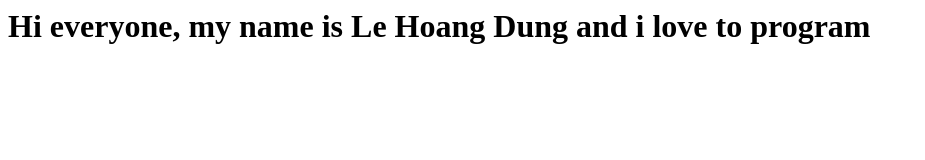
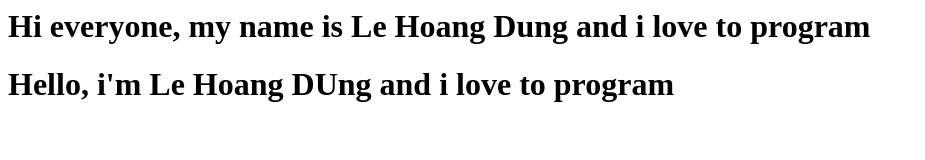
Before and after one commit to WanderingGhostLoveTomato/anh-dung-dep-trai, a plain HTML site: page index.html in a window 1280 px wide. Shown: the whole page, without its empty margins (0-925 px from the left). Drawn offline with Linux system fonts and the light colour scheme.

Commit message:
change index.html file a little bit

```diff
--- a/index.html
+++ b/index.html
@@ -1 +1,3 @@
 <h1>Hi everyone, my name is Le Hoang Dung and i love to program</h1>
+
+<h1>Hello, i'm Le Hoang DUng and i love to program</h1>
```
